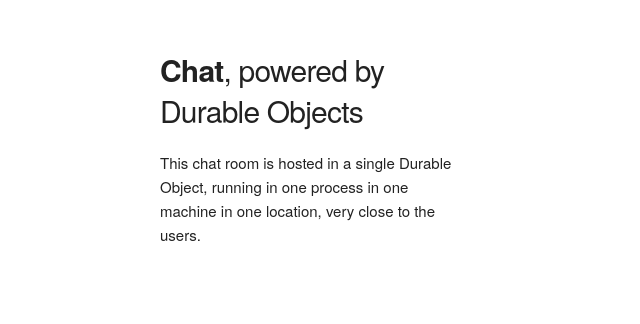
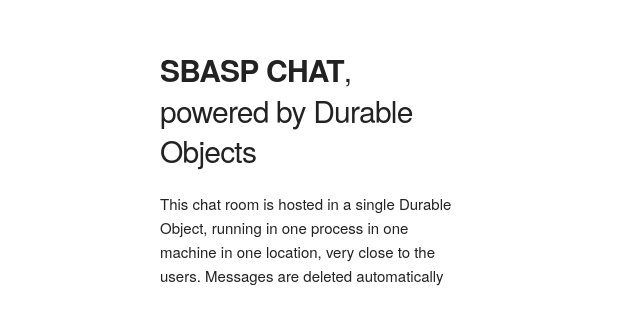
Before and after one commit to kevets/sbasp-chat, a React app: page public/index.html in a window 1280 px wide. Shown: the part 190-514 px from the top of the page, without its empty margins (0-640 px from the left). Built offline with nearby package versions, Linux system fonts and the light colour scheme.

Commit message:
Update index.html

```diff
--- a/public/index.html
+++ b/public/index.html
@@ -32,10 +32,10 @@
 		<div class="container" style="width: 95%; height: 100%">
 			<div class="row" style="height: 100%">
 				<div class="one-third column" style="margin-top: 25%">
-					<h4><b>Chat</b>, powered by Durable Objects</h4>
+					<h4><b>SBASP CHAT</b>, powered by Durable Objects</h4>
 					<p>
 						This chat room is hosted in a single Durable Object, running in one
-						process in one machine in one location, very close to the users.
+						process in one machine in one location, very close to the users. Messages are deleted automatically
 					</p>
 				</div>
 				<div class="two-thirds column" id="root"></div>
```
